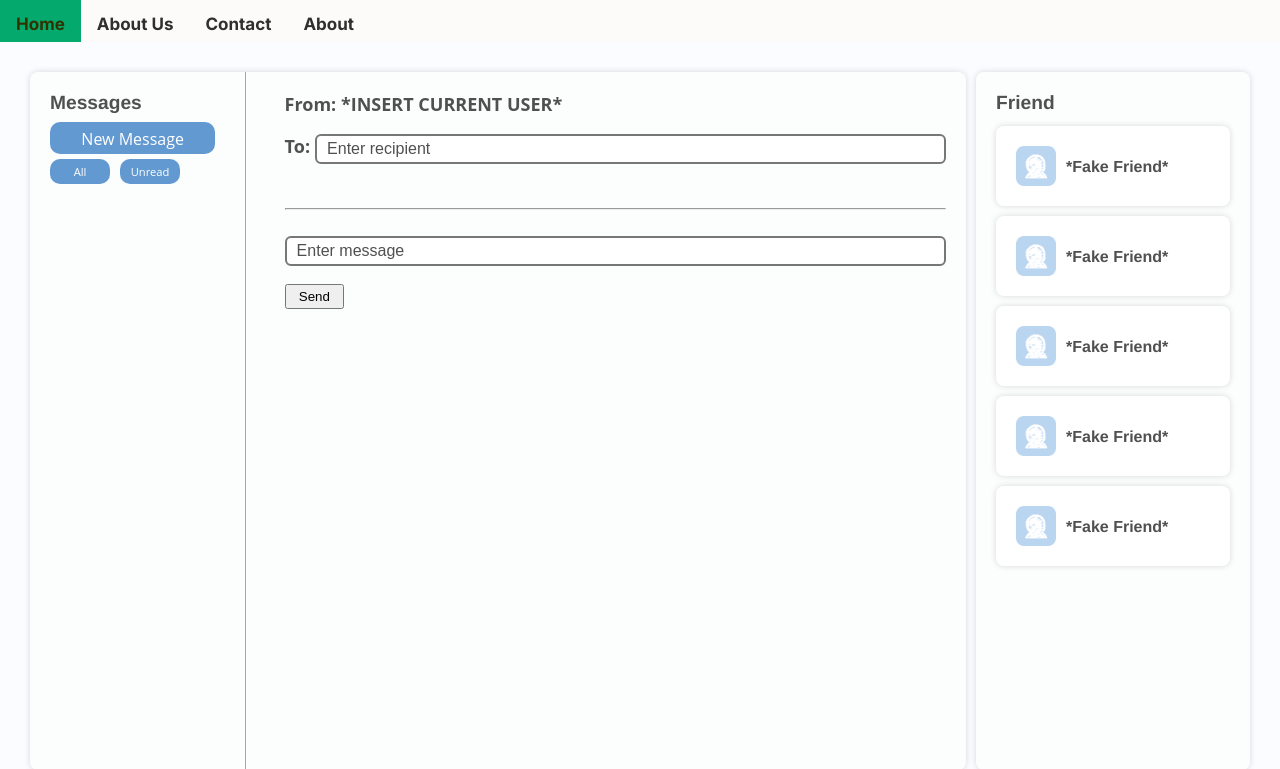
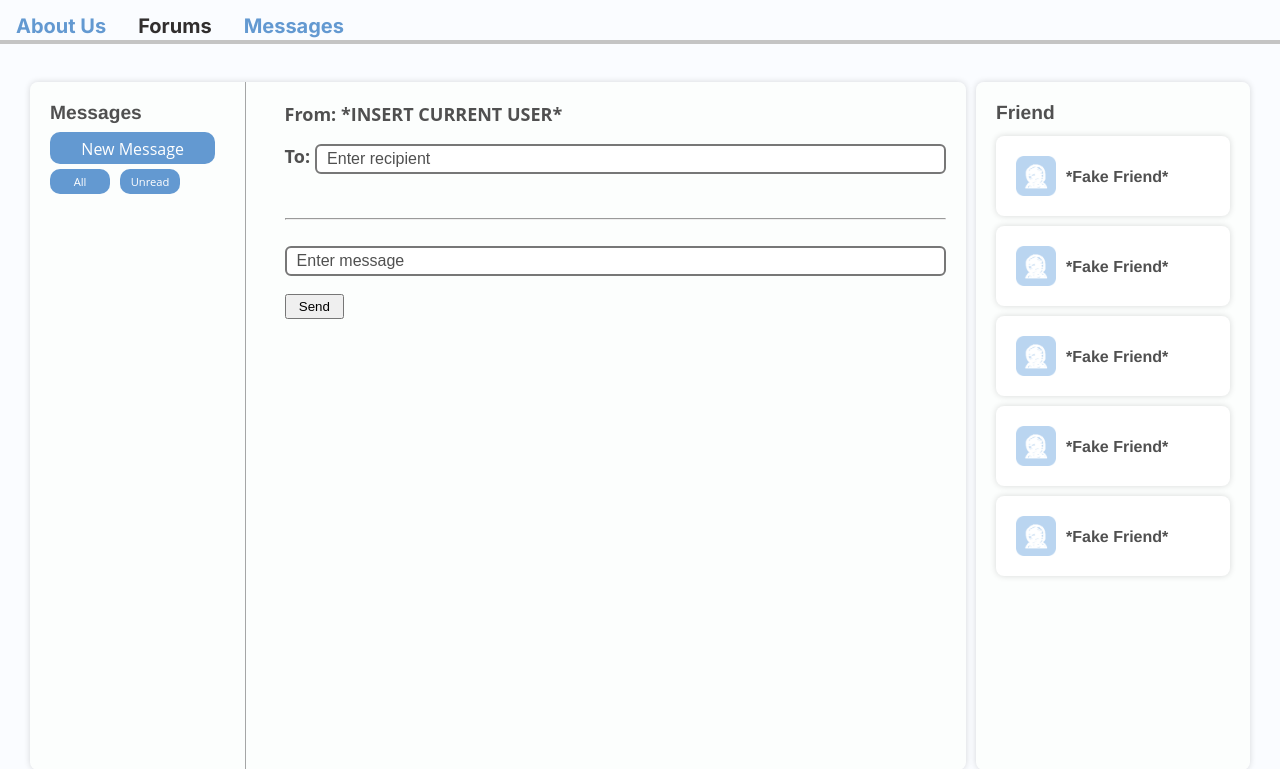
Before and after one commit to AL108/INFO2222-ASG, a Python web app: template src/templates/msg_window.html in a window 1280 px wide. Shown: the top 769 px of the page. Run offline with Jinja, Linux system fonts and the light colour scheme; the template is opened without the code that fills it, so the values that code supplies are empty.

Commit message:
some work done on the navbar

```diff
--- a/src/static/css/msg_window.css
+++ b/src/static/css/msg_window.css
@@ -1,29 +1,36 @@
-.topnav {
-    background-color: rgb(253, 250, 250);
-    overflow: hidden;
+.navbar {
+    /* overflow: hidden; */
     font-family: 'Inter';
+    font-weight: 400;
   }
 
-  /* Style the links inside the navigation bar */
-  .topnav a {
+  .line {
+    position: absolute;
+    width: 1440px;
+    height: 0px;
+    left: 0px;
+    top: 40px;
+    background-color: #c4c4c4;
+    border: 2px solid #C4C4C4;
+  }
+  .navbar a {
     float: left;
     color: #312e2e;
     text-align: center;
     padding: 14px 16px;
     text-decoration: none;
-    font-size: 17px;
+    font-size: 20px;
+    top: 22px;
+    left: 50px;
   }
 
-  /* Change the color of links on hover */
-  .topnav a:hover {
-    background-color: rgb(50, 50, 1);
-    color: black;
+  .navbar a:hover {
+    color: rgb(99, 153, 209);
   }
 
-  /* Add a color to the active/current link */
-  .topnav a.active {
-    background-color: #04AA6D;
-    color: rgb(50, 50, 1);
+  .navbar a.active {
+    color: rgb(99, 153, 209);
+
   }
 
   #friendsContainer {
--- a/src/templates/msg_window.html
+++ b/src/templates/msg_window.html
@@ -9,11 +9,11 @@
 
 <body onload="msg_window_OnLoad()"/>
 
-<div class="topnav">
-    <a class="active" href="#home">Home</a>
+<div class="navbar">
+    <div class="line"></div>
     <a href="/about">About Us</a>
-    <a href="#contact">Contact</a>
-    <a href="#about">About</a>
+    <a href="/forums">Forums</a>
+    <a class="active" href="/msg_window">Messages</a>
 </div>
 
 <div id="msgWindow">
```
